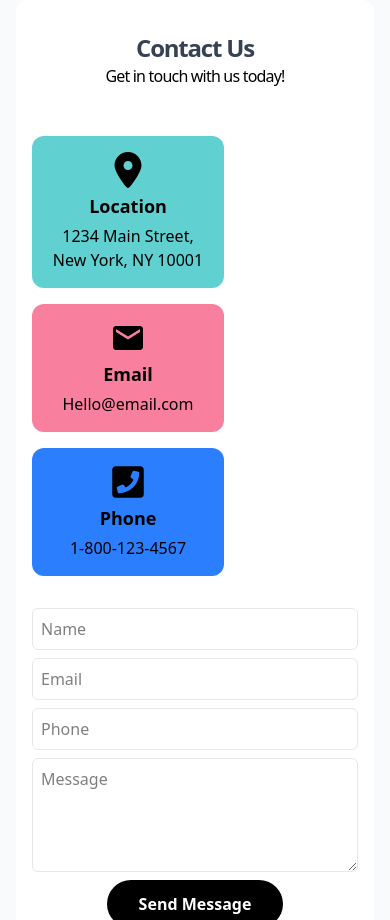
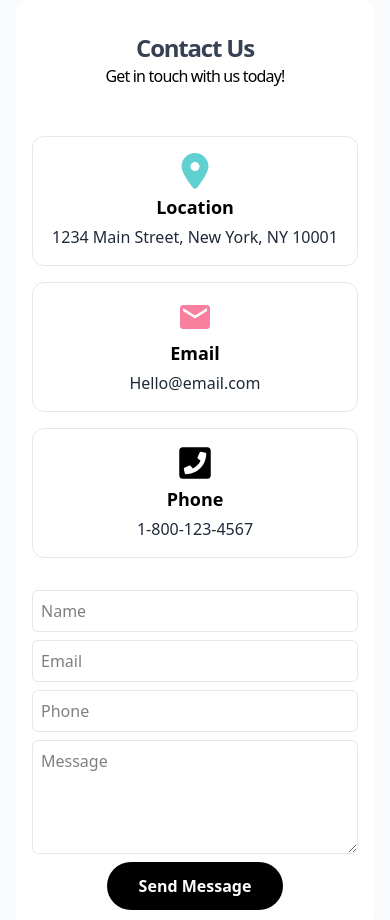
Before and after one commit to yefrysanchez/rosaWebsite, a React (Vite) app: page / in a window 390 px wide. Shown: the part 3000-3920 px from the top of the page. Built offline with nearby package versions, Linux system fonts and the light colour scheme.

Commit message:
smooth scrolling/ contact cart responsive bug fix

```diff
--- a/src/App.tsx
+++ b/src/App.tsx
@@ -6,7 +6,7 @@ import WhyUsSection from "./components/WhyUsSection";
 
 function App() {
   return (
-    <div className="bg-gray-50 min-h-screen px-4">
+    <div className="bg-gray-50 min-h-screen px-4 scroll-smooth">
       <Navbar />
       <HeroSection />
       <WhyUsSection />
--- a/src/components/Contact.tsx
+++ b/src/components/Contact.tsx
@@ -3,7 +3,7 @@ import ContactForm from "./ContactForm";
 
 const Contact = () => {
   return (
-    <div className="mx-auto max-w-7xl bg-white mt-8 rounded-xl">
+    <div id="contact" className="mx-auto max-w-7xl bg-white mt-8 rounded-xl">
       <div className="text-center py-8 tracking-tighter">
         <h2 className="text-center font-bold text-2xl lg:text-4xl tracking-tighter text-gray-700">
           Contact Us
--- a/src/components/ContactCard.tsx
+++ b/src/components/ContactCard.tsx
@@ -1,18 +1,18 @@
 import { IconType } from "react-icons";
 
 type ContactCardProps = {
-  bg: string;
+  color: string;
   title: string;
   info: string;
   icon?: IconType;
 };
 
-const ContactCard = ({ bg, title, info, icon: Icon }: ContactCardProps) => {
+const ContactCard = ({ color, title, info, icon: Icon }: ContactCardProps) => {
   return (
-    <div className={`p-2 max-w-48 ${bg} text-black rounded-xl p-4 flex flex-col items-center gap-1 text-center`}>
-      {Icon && <Icon className="text-4xl" />}
+    <div className={`lg:max-w-48 border border-gray-200 text-black rounded-xl p-4 flex flex-col items-center gap-1 text-center`}>
+      {Icon && <Icon className={`text-4xl text-[${color}]`} />}
       <h3 className="text-lg font-bold">{title}</h3>
-      <p>{info}</p>
+      <p className="text-gray-800">{info}</p>
     </div>
   );
 };
--- a/src/components/ContactCardSection.tsx
+++ b/src/components/ContactCardSection.tsx
@@ -12,11 +12,11 @@ const icons = [
 
 const ContactCardSection = () => {
   return (
-    <div className="grid grid-cols-1 md:grid-cols-3 gap-4 p-4 mx-auto max-w-xl">
+    <div className="grid grid-cols-1 md:grid-cols-3 gap-4 p-4 mx-auto max-w-2xl">
       {contactData.map((c, i) => (
         <ContactCard
           key={i}
-          bg={c.bg}
+          color={c.color}
           title={c.title}
           info={c.info}
           icon={icons[i].icon}
--- a/src/components/HeroSection.tsx
+++ b/src/components/HeroSection.tsx
@@ -14,7 +14,7 @@ const HeroSection = () => {
         A Safe & Fun Learning Space for Your Child!
       </h3>
       <a
-        href="#"
+        href="#contact"
         className="inline-block text-white font-bold hover:bg-black px-8 py-3 rounded-full bg-[#F87F9E] transition-colors duration-300"
       >
         Enroll Now
--- a/src/components/Navbar.tsx
+++ b/src/components/Navbar.tsx
@@ -5,7 +5,7 @@ const Navbar = () => {
         <div className="h-full">
           <img className="h-full w-full object-cover" src="/logo.webp" alt="logo" />
         </div>
-        <a href="#" className="inline-block text-white font-bold bg-black px-8 py-3 rounded-full hover:bg-[#F87F9E] transition-colors duration-300">Contact Us</a>
+        <a href="#contact" className="inline-block text-white font-bold bg-black px-8 py-3 rounded-full hover:bg-[#F87F9E] transition-colors duration-300">Contact Us</a>
       </nav>
     </header>
   );
--- a/src/data/contactData.ts
+++ b/src/data/contactData.ts
@@ -1,16 +1,16 @@
 export const contactData = [
   {
-    bg: "bg-[#60D0D1]",
+    color: "#60D0D1",
     title: "Location",
     info: "1234 Main Street, New York, NY 10001",
   },
   {
-    bg: "bg-[#F87F9E]",
+    color: "#F87F9E",
     title: "Email",
     info: "Hello@email.com",
   },
   {
-    bg: "bg-blue-500",
+    color: "#2B7FFF",
     title: "Phone",
     info: "1-800-123-4567",
   }
--- a/src/index.css
+++ b/src/index.css
@@ -0,0 +1,3 @@
+html{
+    scroll-behavior: smooth;
+}
```
